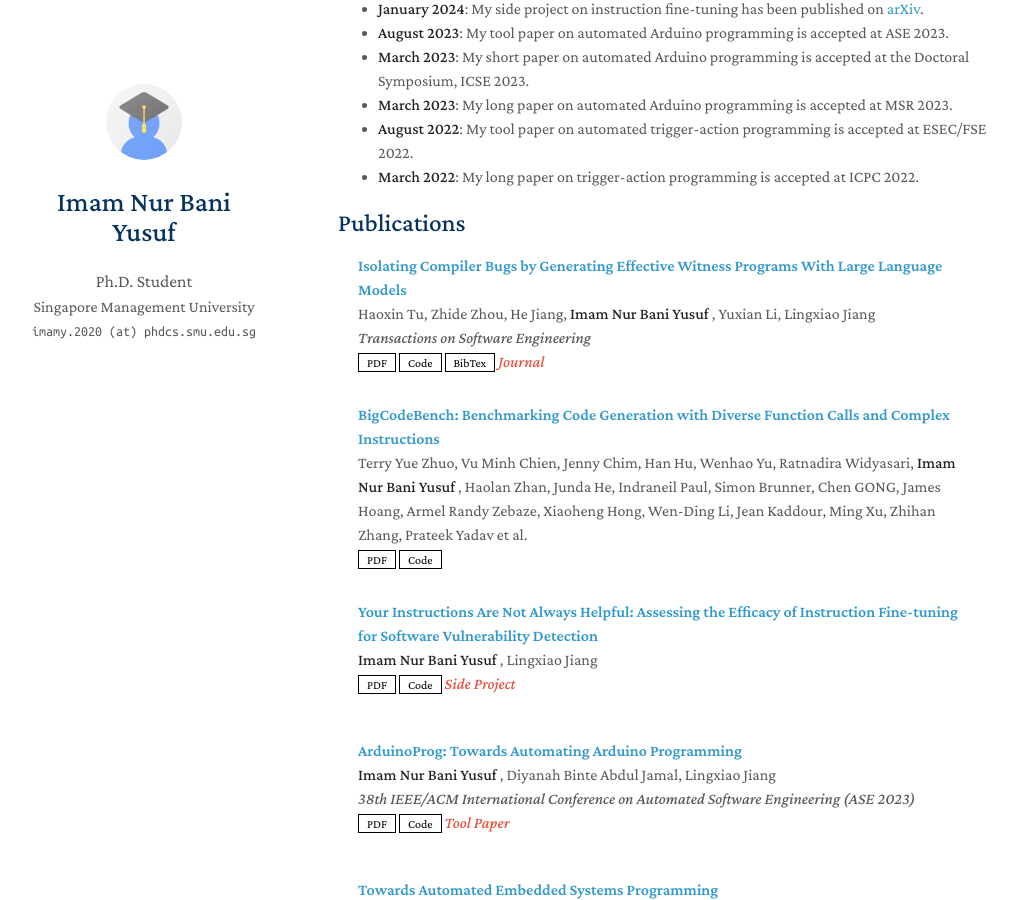
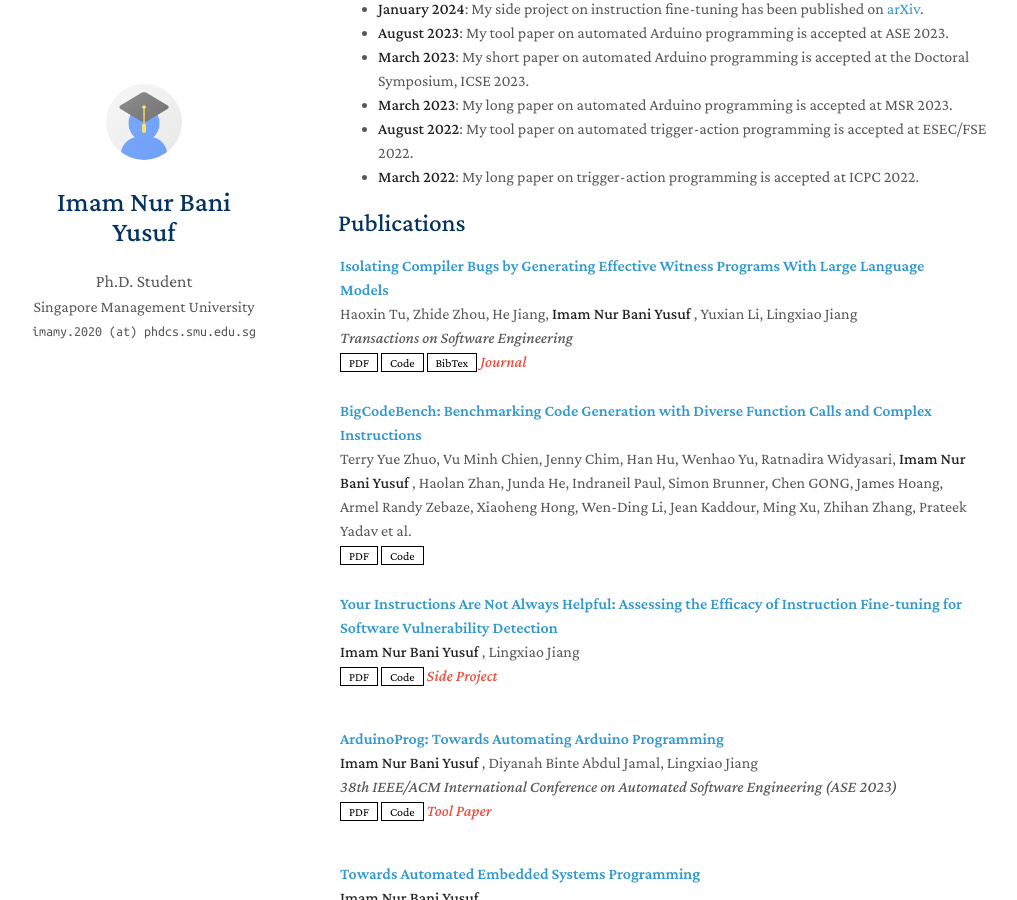
Before and after one commit to imamnurby/imamnurby.github.io, a Jekyll site: the page built from index.md, in a window 1280 px wide and 900 px high, scrolled down 554 px. Shown: the whole window, without its empty margins (132-1149 px from the left). Built offline with Jekyll 4.4.1, drawn with Linux system fonts in a browser that asks for light colours; nearby versions of some CDN libraries; a style sheet for code colours, icons or effects is not loaded; our own code applies the rules of GitHub Pages for plain Markdown files.

Commit message:
update margin padding

```diff
--- a/_includes/publications.md
+++ b/_includes/publications.md
@@ -5,14 +5,14 @@
 
 {% for link in site.data.publications.main %}
 
-<li style="margin-bottom: 5px;">
+<li style="margin-bottom: 1px;">
 <div class="pub-row">
   <!-- <div class="col-sm-3 abbr" style="position: relative;padding-right: 15px;padding-left: 15px;"> -->
     <!-- {% if link.conference_short %}
     <abbr class="badge">{{ link.conference_short }}</abbr>
     {% endif %} -->
   <!-- </div> -->
-  <div class="col-sm-9" style="position: relative;padding-right: 15px;padding-left: 20px;">
+  <div class="col-sm-9" style="position: relative;padding-right: 15px;padding-left: 2px;">
       <div class="title"><a href="{{ link.pdf }}">{{ link.title }}</a></div>
       <div class="author">{{ link.authors }}</div>
       <div class="periodical"><em>{{ link.conference }}</em>
```
